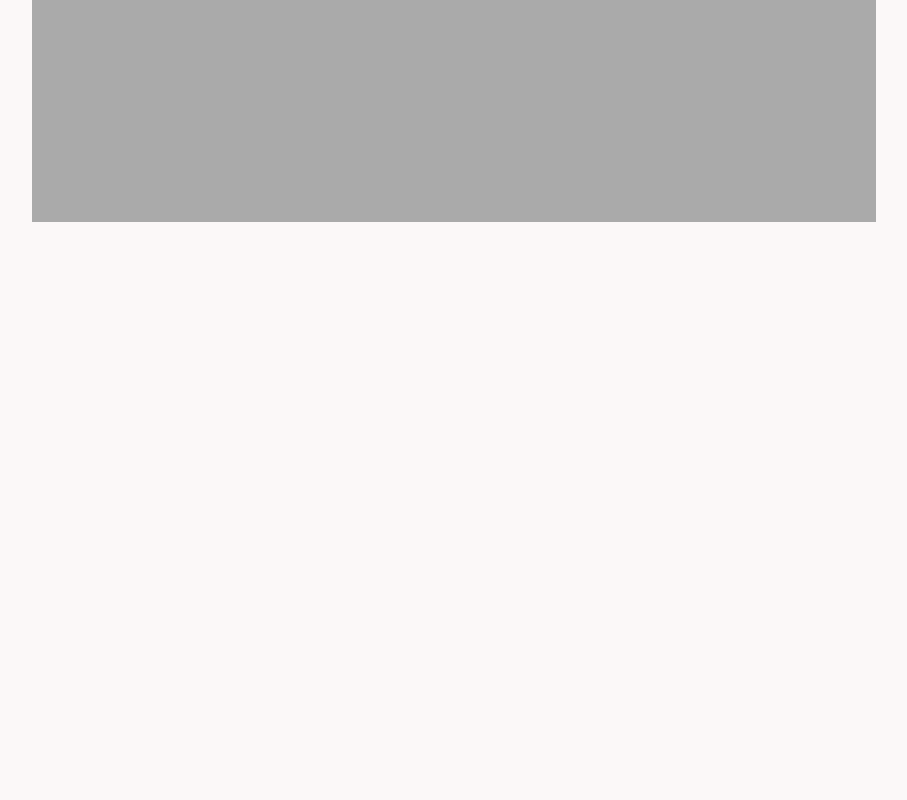
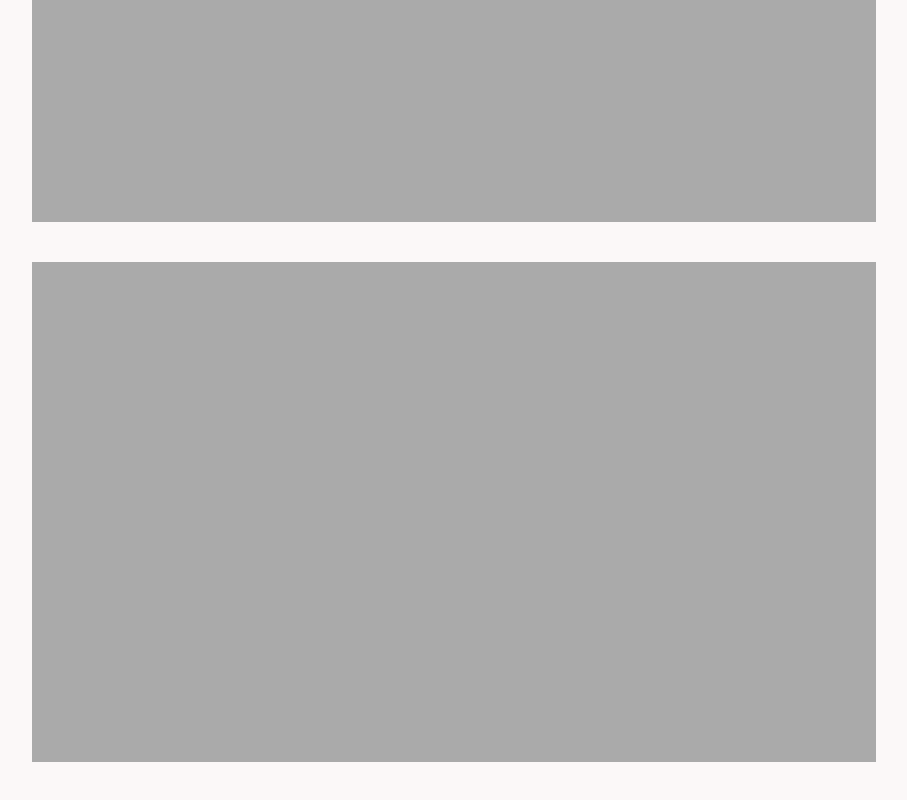
Before and after one commit to pchang1693/pchang1693.github.io, a plain HTML site: page index.html in a window 1280 px wide. Shown: the part 1428-2228 px from the top of the page, without its empty margins (346-1253 px from the left). Before the commit the page ends 1690 px from the top, so only its background shows below. Drawn offline with Linux system fonts and the light colour scheme.

Commit message:
Test commit (git user)

```diff
--- a/index.html
+++ b/index.html
@@ -17,6 +17,7 @@
                     <div class="display-recent"></div>
                     <div class="display-recent"></div>
                     <div class="display-recent"></div>
+                    <div class="display-recent"></div>
                 </div>
             </div>
         </div>
```
